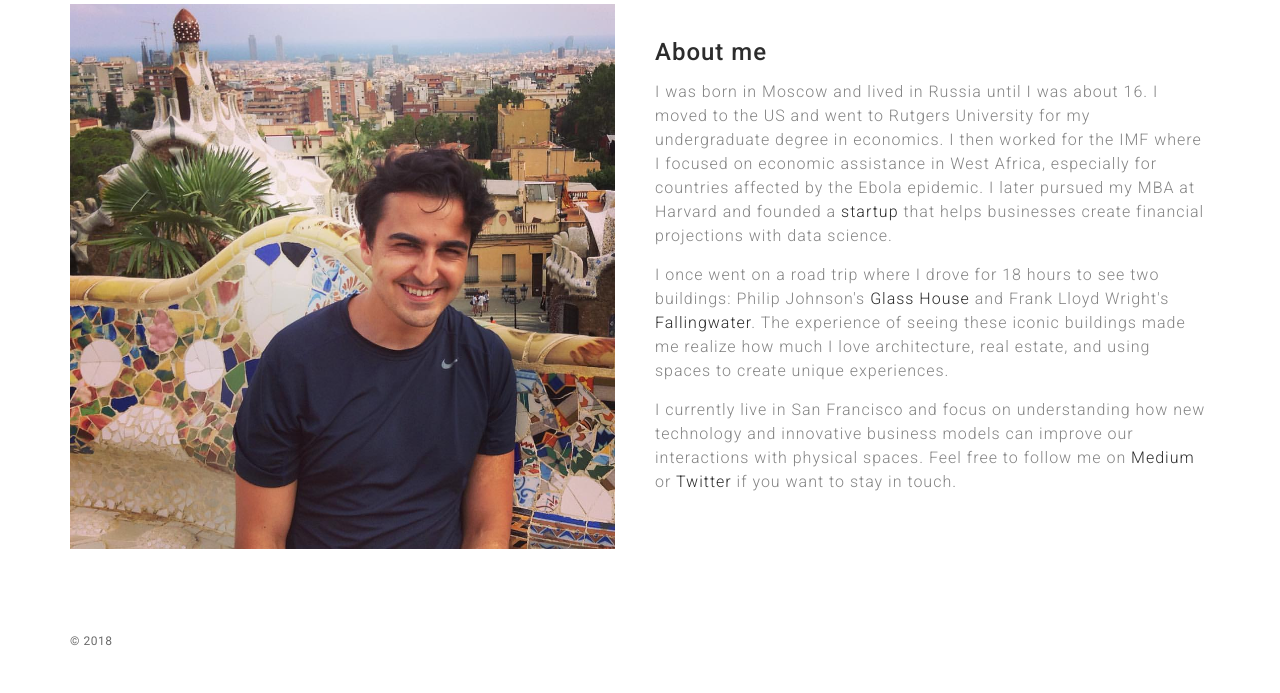
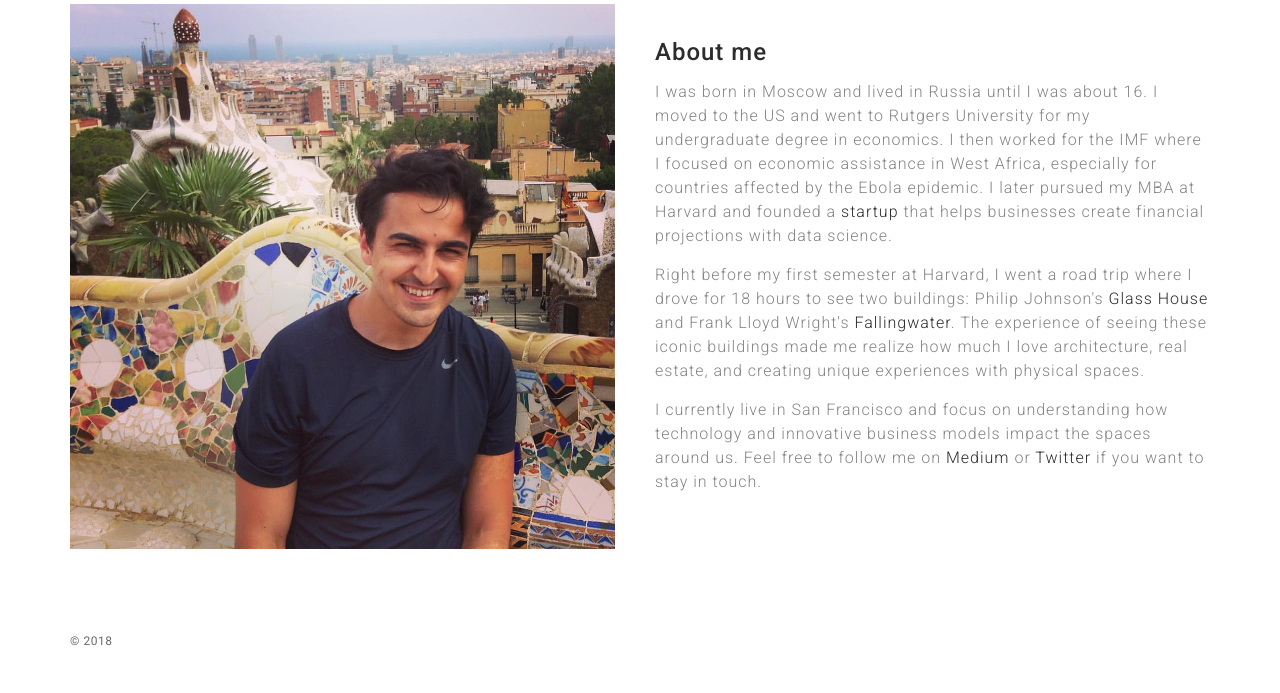
Before and after one commit to dmitryzhd/mypage, a Flask app: page / in a window 1280 px wide. Shown: the part 372-1065 px from the top of the page. Run offline with Flask 2, Linux system fonts and the light colour scheme; some libraries are stand-ins or nearby versions.

Commit message:
updated bio

```diff
--- a/app/templates/index.html
+++ b/app/templates/index.html
@@ -19,11 +19,11 @@
                     <p>I was born in Moscow and lived in Russia until I was about 16.
                       I moved to the US and went to Rutgers University for my undergraduate degree in economics.
                       I then worked for the IMF where I focused on economic assistance in West Africa, especially for countries affected by the Ebola epidemic. I later pursued my MBA at Harvard and founded a <a href="https://www.finfox.co/">startup</a> that helps businesses create financial projections with data science.</p>
-                    <p>I once went on a road trip where I drove for 18 hours to see two buildings:
+                    <p>Right before my first semester at Harvard, I went a road trip where I drove for 18 hours to see two buildings:
                       Philip Johnson's <a href="https://en.wikipedia.org/wiki/Glass_House" target="_blank">Glass House</a>
                       and Frank Lloyd Wright's <a href="https://en.wikipedia.org/wiki/Fallingwater" target="_blank">Fallingwater</a>.
-                      The experience of seeing these iconic buildings made me realize how much I love architecture, real estate, and using spaces to create unique experiences.</p>
-                    <p>I currently live in San Francisco and focus on understanding how new technology and innovative business models can improve our interactions with physical spaces.
+                      The experience of seeing these iconic buildings made me realize how much I love architecture, real estate, and creating unique experiences with physical spaces.</p>
+                    <p>I currently live in San Francisco and focus on understanding how technology and innovative business models impact the spaces around us.
                       Feel free to follow me on <a href="https://medium.com/@dmitryzhdankin" target="_blank">Medium</a> or <a href="https://twitter.com/dmitryzhdankin" target="_blank">Twitter</a> if you want to stay in touch.</p>
             </div>
         </div>
```
